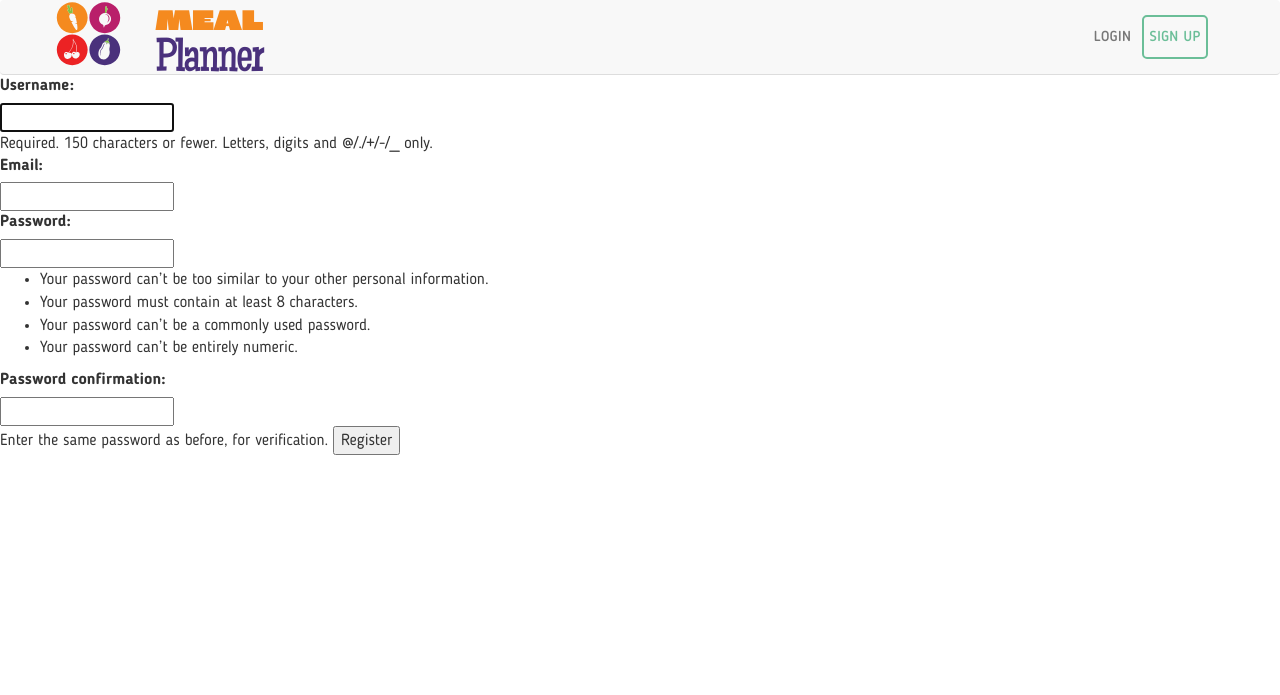
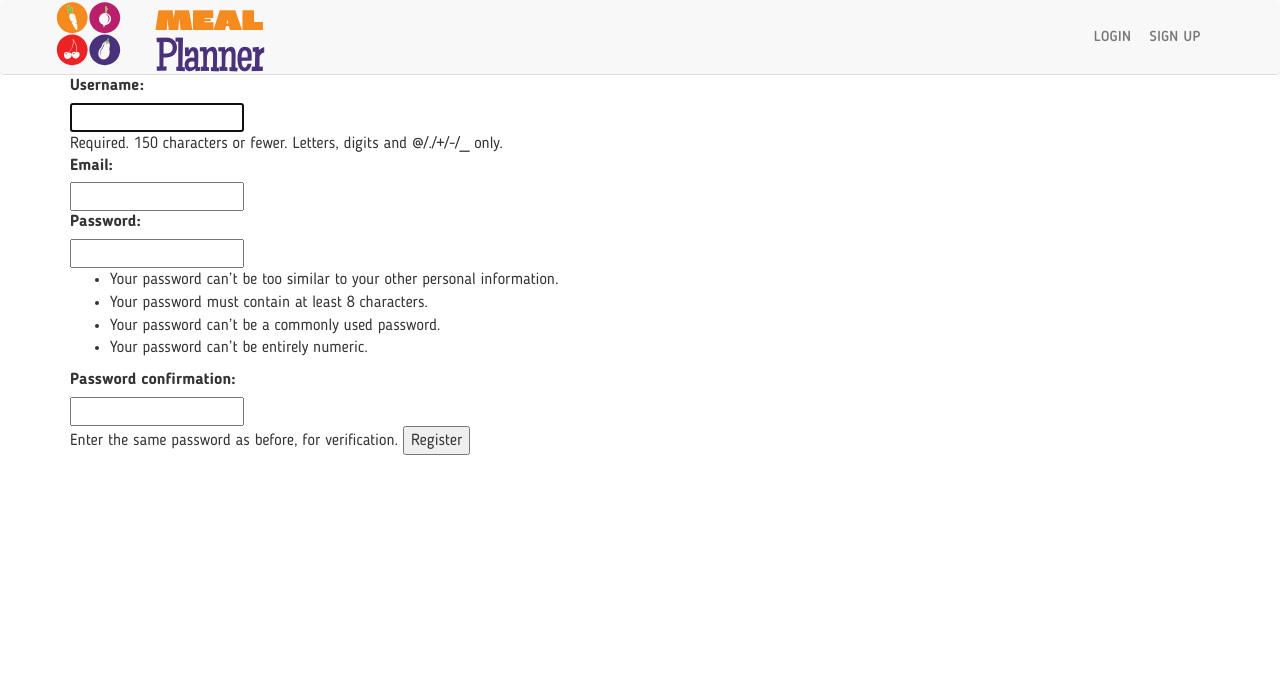
Before and after one commit to Bunny303/MealPlanner, a Django app: page /accounts/register/ in a window 1280 px wide. Shown: the top 695 px of the page. Run offline with Django 3.2, Linux system fonts and the light colour scheme; some libraries are stand-ins or nearby versions.

Commit message:
Container hot fix

```diff
--- a/authentication/templates/authentication/register.html
+++ b/authentication/templates/authentication/register.html
@@ -1,9 +1,15 @@
 {% extends 'website/base.html' %}
 
 {% block content %}
-<form method="post" action=".">
-    {% csrf_token %}
-    {{form}}
-    <input type="submit" value="Register"/>
-</form>
+<div class="container">
+	<div class="row">
+		<div class="col-sm-12">
+			<form method="post" action=".">
+			    {% csrf_token %}
+			    {{form}}
+			    <input type="submit" value="Register"/>
+			</form>
+		</div>
+	</div>
+</div>
 {% endblock %}
--- a/scss/common/_navbar.scss
+++ b/scss/common/_navbar.scss
@@ -133,13 +133,13 @@
     }
 }
 
-#nav-btn-bordered{
-	border: 2px solid $green;
-	border-radius: 5px;
-	color: $green;
+// #nav-btn-bordered{
+// 	border: 2px solid $green;
+// 	border-radius: 5px;
+// 	color: $green;
 
-	&:hover{
-		color: $white;
-		background-color: $green;
-	}
-}
+// 	&:hover{
+// 		color: $white;
+// 		background-color: $green;
+// 	}
+// }
--- a/website/templates/website/common/_navbar.html
+++ b/website/templates/website/common/_navbar.html
@@ -60,7 +60,7 @@
                 {% else %}
                 <ul class="nav navbar-nav navbar-right">
                     <li><a href="{% url 'login' %}">Login</a></li>
-                    <li><a id="nav-btn-bordered" href="{% url 'register' %}">Sign Up</a></li>
+                    <li><a href="{% url 'register' %}">Sign Up</a></li>
                 </ul>
                 {%endif%}
             </div>
--- a/website/templates/website/recipes.html
+++ b/website/templates/website/recipes.html
@@ -1,5 +1,6 @@
 {% extends 'website/base.html' %}
 {% block content %}
+<div class="container">
     <div class="row">
         <div class="col-md-12 col-md-offset-0">
             <ul class="list-group">
@@ -43,4 +44,5 @@
 
         </div>
     </div>
+</div>
 {% endblock %}
--- a/website/templates/website/week.html
+++ b/website/templates/website/week.html
@@ -1,5 +1,8 @@
 {% extends 'website/base.html'%}
 {% block content %}
+<div class="container">
+    <div class="row">
+        <div class="col-sm-12">
             <form action="/add-meal/" method="post" enctype="multipart/form-data">
                 {% csrf_token %}
                 <select id="name" name="name">
@@ -26,6 +29,9 @@
                 {% endfor %}
             </div>
             {% endfor %}
+        </div>
+    </div>
+</div>
 
 {% load staticfiles %}
 <script src="https://ajax.googleapis.com/ajax/libs/jquery/1.12.0/jquery.min.js"></script>
```
Also changed, not shown: static/css/main.css (+0 -8 lines), website/templates/website/grocery-list.html (+7 -0 lines), static/css/main.min.css. Lines whose indentation alone changed are shown as unchanged.
